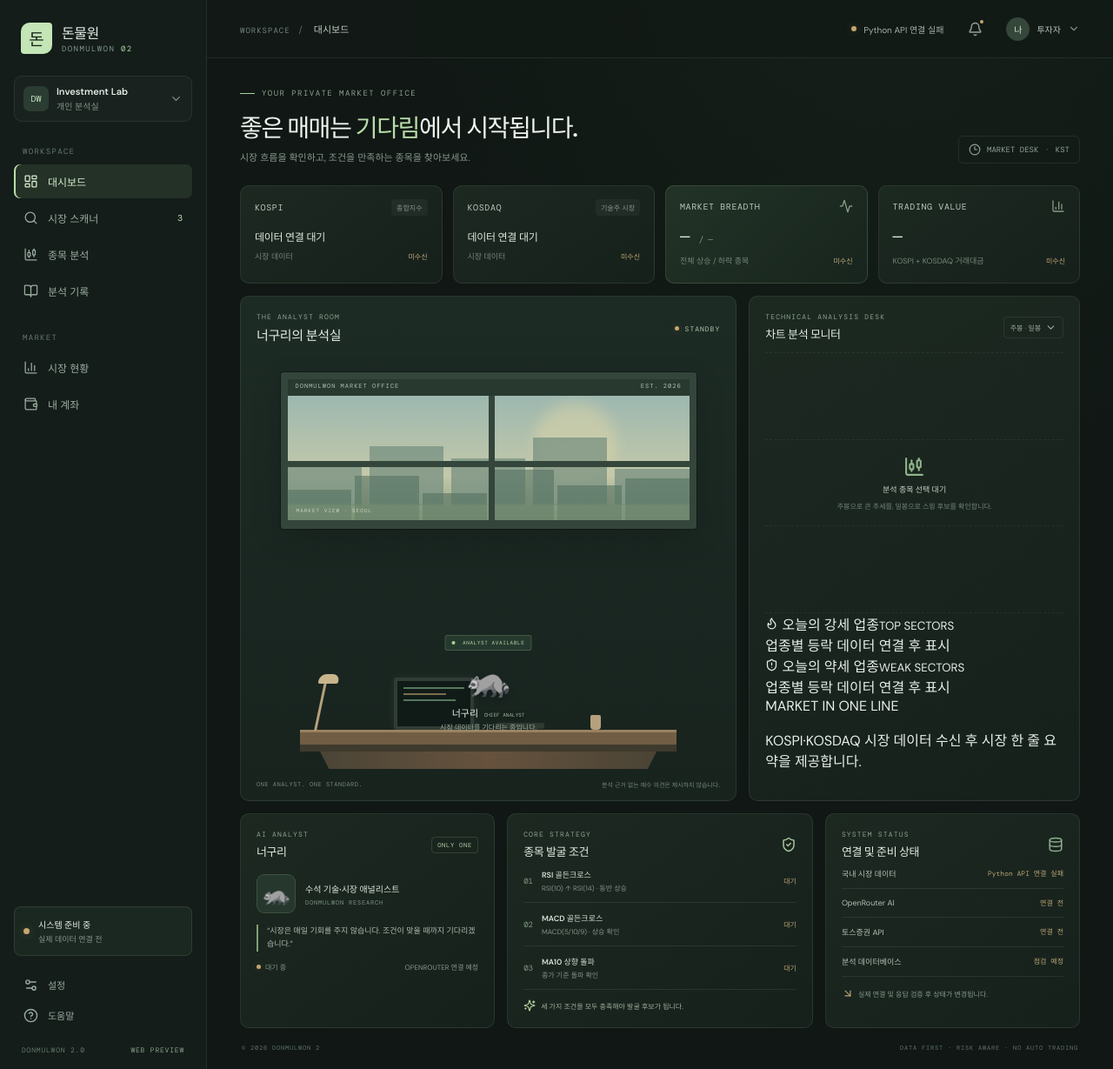
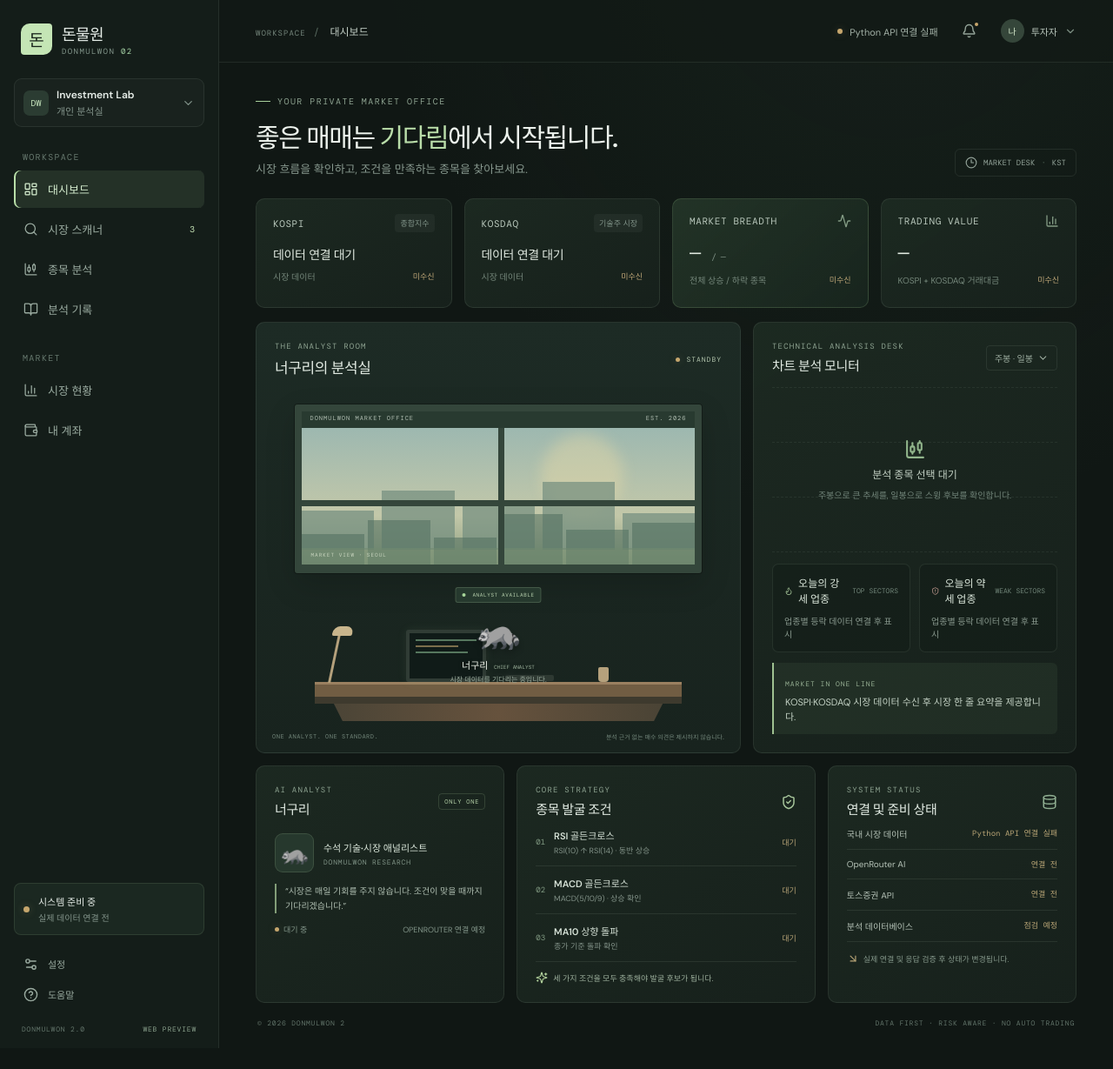
Before and after one commit to namgigeom/donmulwon2, a React (Vite) app in the folder web/: page / in a window 1280 px wide. Shown: the whole page at 87% size. After the commit the page ends 1205 px from the top, so only its background shows below. Built offline with nearby package versions, Linux system fonts and the light colour scheme; no server answers.

Commit message:
Increase dashboard readability and style market monitor

```diff
--- a/web/src/styles.css
+++ b/web/src/styles.css
@@ -206,3 +206,84 @@ button { color: inherit; }
 @media (max-width: 520px) {
   .market-value.market-stat { font-size: 10px; }
 }
+
+
+/* 2026-11-14: 가독성 확대 및 차트 분석 모니터 정보 재배치 */
+.page-content { width: min(1580px, 100%); padding: 38px 42px 24px; }
+.sidebar { width: 252px; min-width: 252px; }
+.brand-copy strong { font-size: 18px; }
+.workspace-switch b { font-size: 12px; }
+.workspace-switch small { font-size: 11px; }
+.nav-link { min-height: 43px; font-size: 13px; }
+.nav-caption { font-size: 10px; }
+.connection-card b { font-size: 11px; }
+.connection-card small { font-size: 10px; }
+.topbar { height: 72px; padding-inline: 42px; }
+.breadcrumb { font-size: 12px; }
+.market-status { font-size: 11px; }
+.user-chip { font-size: 11px; }
+.welcome-row h1 { font-size: clamp(25px, 2.35vw, 34px); }
+.welcome-row p { font-size: 13px; }
+.eyebrow { font-size: 10px; }
+.market-grid { gap: 14px; margin-bottom: 16px; }
+.market-card { min-height: 126px; padding: 17px 19px 14px; }
+.card-top { font-size: 11px; }
+.market-tag { font-size: 9px; }
+.market-value { font-size: 22px; }
+.market-value.market-stat { font-size: 14px; }
+.market-foot { font-size: 10px; }
+.neutral-label { font-size: 9px; }
+.panel { padding: 21px; }
+.section-heading h2 { font-size: 17px; }
+.section-kicker { font-size: 9px; }
+.office-scene { min-height: 465px; }
+.office-window { top: 94px; height: 194px; }
+.chart-panel { min-height: 465px; gap: 0; }
+.chart-panel .section-heading h2 { font-size: 18px; }
+.chart-empty { min-height: 190px; height: auto; flex: 1; margin-top: 14px; }
+.chart-empty-content b { font-size: 12px; }
+.chart-empty-content span { font-size: 10px; }
+.period-select { font-size: 10px; padding: 6px 9px; }
+.sector-watch-grid { display: grid; grid-template-columns: repeat(2,minmax(0,1fr)); gap: 10px; margin-top: 13px; }
+.sector-watch-card { min-width: 0; padding: 12px 13px; border: 1px solid var(--line); border-radius: 7px; background: rgba(8,16,12,.2); }
+.sector-watch-title { display: flex; align-items: center; justify-content: space-between; gap: 6px; }
+.sector-watch-title > span { display: flex; align-items: center; gap: 6px; color: #dce8dc; font-size: 12px; font-weight: 600; }
+.sector-watch-title svg { color: #a8c99b; }
+.sector-watch-card:nth-child(2) .sector-watch-title svg { color: #c59b91; }
+.sector-watch-title small { color: #718579; font: 8px var(--mono); white-space: nowrap; }
+.sector-empty { margin-top: 10px; color: #89998e; font-size: 10px; line-height: 1.5; }
+.market-one-line { margin-top: 12px; padding: 11px 13px; border-left: 2px solid #9fc291; border-radius: 0 6px 6px 0; background: rgba(159,194,145,.07); }
+.one-line-label { color: #94ad91; font: 8px var(--mono); letter-spacing: 1px; }
+.market-one-line p { margin: 5px 0 0; color: #c4d2c5; font-size: 11px; line-height: 1.55; }
+.analyst-profile b { font-size: 11px; }
+.analyst-profile small { font-size: 8px; }
+.analyst-message { font-size: 10px; }
+.analyst-footer { font-size: 9px; }
+.section-heading.compact h2 { font-size: 15px; }
+.signal-row b { font-size: 11px; }
+.signal-row small { font-size: 9px; }
+.signal-pending { font-size: 9px; }
+.strategy-note { font-size: 9px; }
+.system-row { font-size: 10px; }
+.status-wait { font-size: 9px; }
+.system-hint { font-size: 9px; }
+.page-footer { font-size: 8px; }
+@media (max-width: 1100px) {
+  .sidebar { width: 215px; min-width: 215px; }
+  .page-content { padding: 30px 26px 20px; }
+  .chart-panel { min-height: 440px; }
+}
+@media (max-width: 780px) {
+  .page-content { padding: 25px 16px 18px; }
+  .chart-panel { min-height: 420px; }
+  .chart-empty { min-height: 155px; }
+  .sector-watch-title > span { font-size: 11px; }
+  .market-one-line p { font-size: 10px; }
+}
+@media (max-width: 520px) {
+  .market-card { min-height: 112px; padding: 12px; }
+  .market-value { font-size: 18px; }
+  .market-value.market-stat { font-size: 11px; }
+  .sector-watch-grid { grid-template-columns: 1fr; }
+  .chart-panel { min-height: 500px; }
+}
```
